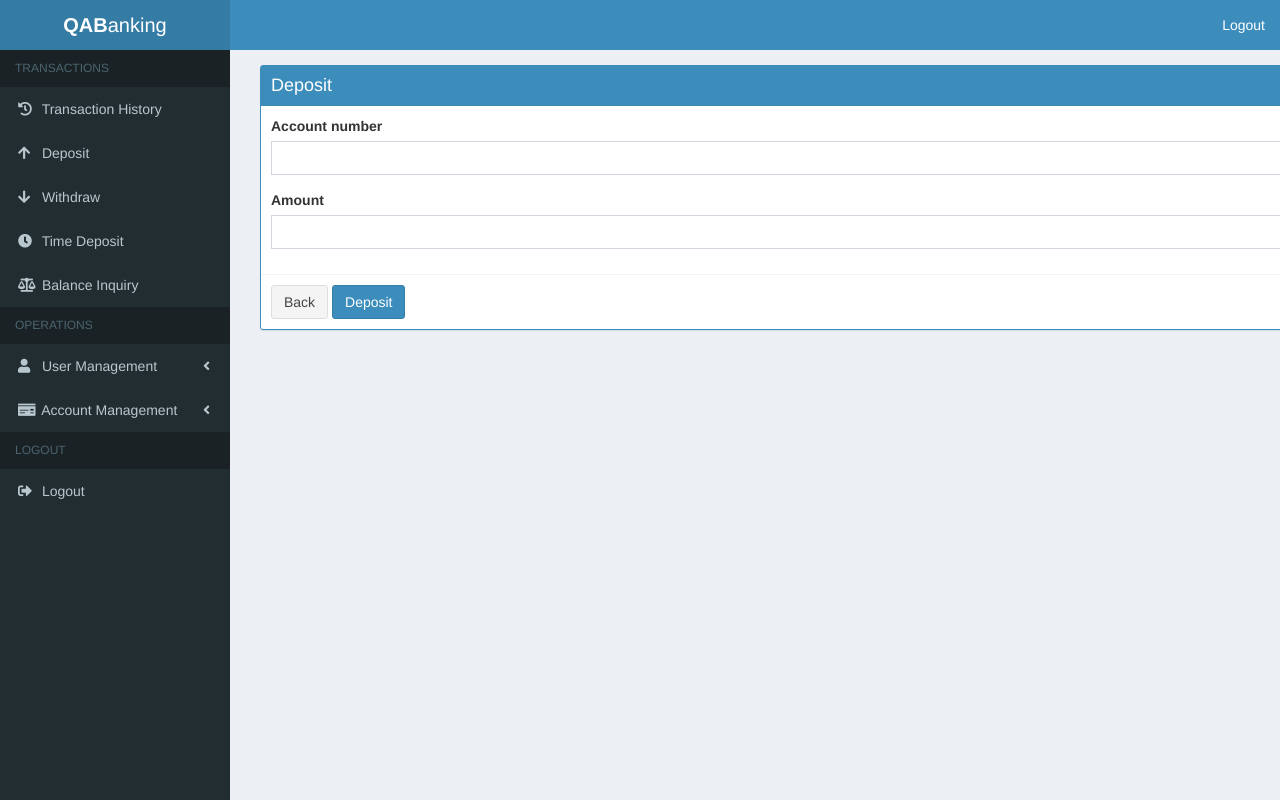
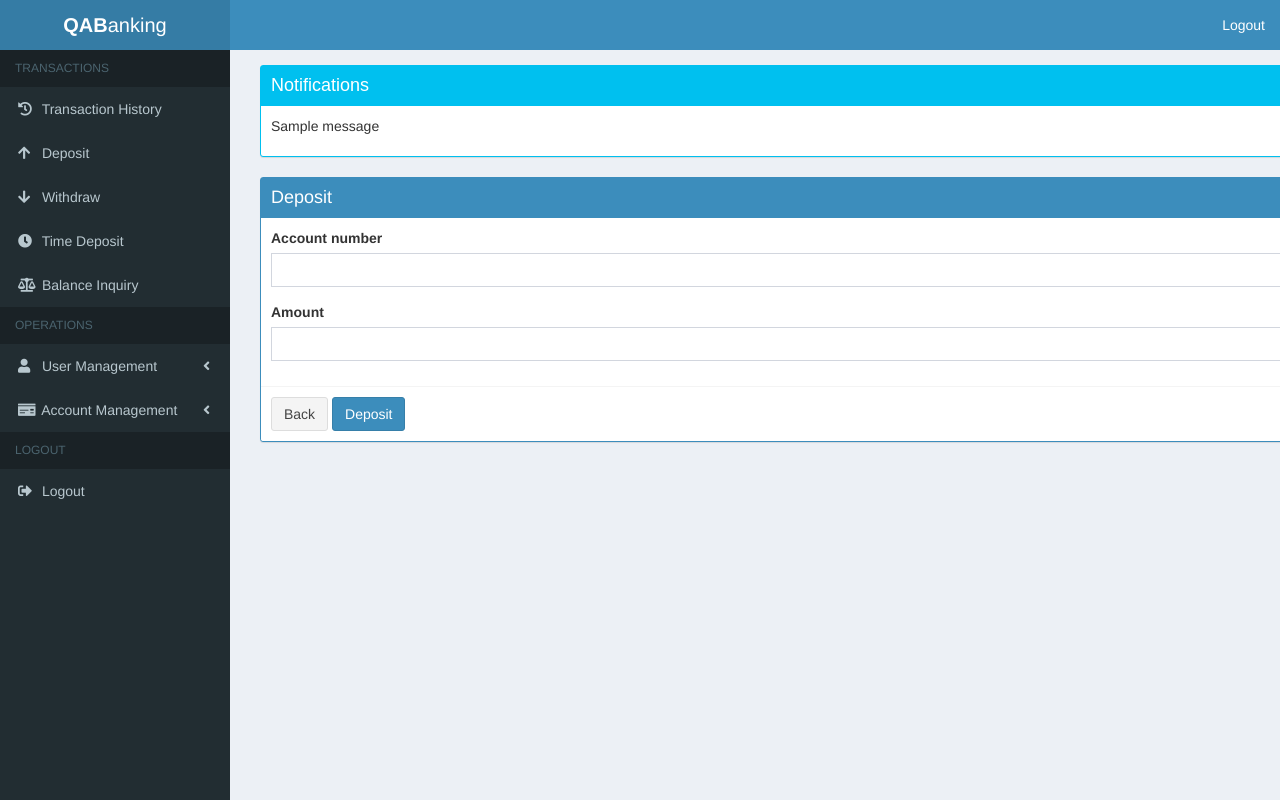
Before and after one commit to iecruz/qa-bank, a Python web app: template templates/admin/deposit.html in a window 1280 px wide. Run offline with Jinja, Linux system fonts and the light colour scheme; the template is opened without the code that fills it, so the values that code supplies are empty, except form fields; one stand-in notice (Sample message) is shown; form fields are guessed from the names that the template uses; some libraries are stand-ins or nearby versions.

Commit message:
Revise notifications

```diff
--- a/templates/admin/base.html
+++ b/templates/admin/base.html
@@ -137,7 +137,27 @@
                 </ol>
             </section> -->
 
+
             <section class="content container-fluid">
+                {% block notifications %}
+                {% with messages = get_flashed_messages() %}
+                {% if messages %}
+                <div class="container">
+                    <div class="box box-solid box-info">
+                        <div class="box-header">
+                            <h3 class="box-title">Notifications</h3>
+                        </div>
+                        <div class="box-body">
+                            {% for message in messages %}
+                            <p>{{ message }}</p>
+                            {% endfor %}
+                        </div>
+                    </div>
+                </div>
+                {% endif %}
+                {% endwith %}
+                {% endblock %}
+
                 {% block content %}
                 {% endblock %}
             </section>
--- a/templates/admin/index.html
+++ b/templates/admin/index.html
@@ -42,6 +42,8 @@
 <link rel="stylesheet" href="{{ url_for('static', filename='css/datatables.min.css') }}"> {% endblock %} {% block script %}
 <script src="{{ url_for('static', filename='js/datatables.min.js') }}"></script>
 <script>
-    $('#transactionHistory').DataTable();
+    $('#transactionHistory').DataTable({
+        order: [5, 'desc']
+    });
 </script>
 {% endblock %}
```
Also changed, not shown: views/admin.py (+18 -11 lines).
